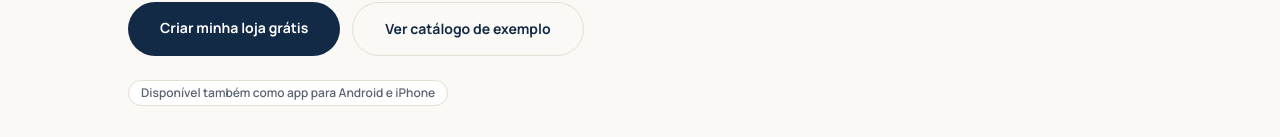
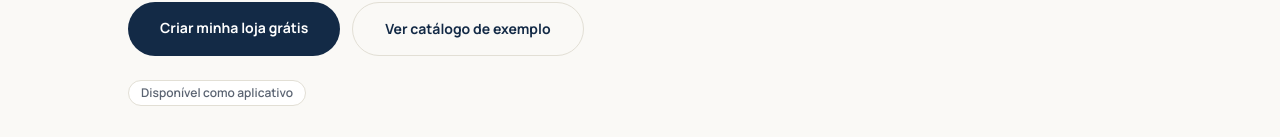
Before and after one commit to gabrielbarros1975-lgtm/Prinzo, a Next.js app: page / in a window 1280 px wide. Shown: the part 419-556 px from the top of the page. Built offline with nearby package versions, Linux system fonts and the light colour scheme; no server answers.

Commit message:
update melhoria conteudo landpage

```diff
--- a/src/app/page.js
+++ b/src/app/page.js
@@ -137,7 +137,7 @@ export default function SaaSLandingPage() {
 
             <div className="flex flex-wrap gap-2">
               <span className="rounded-full border px-3 py-1 text-xs font-semibold" style={{ borderColor: 'var(--border-color)', backgroundColor: 'var(--bg-card)', color: 'var(--text-secondary)' }}>
-                Disponível também como app para Android e iPhone
+                Disponível como aplicativo
               </span>
             </div>
 
```
